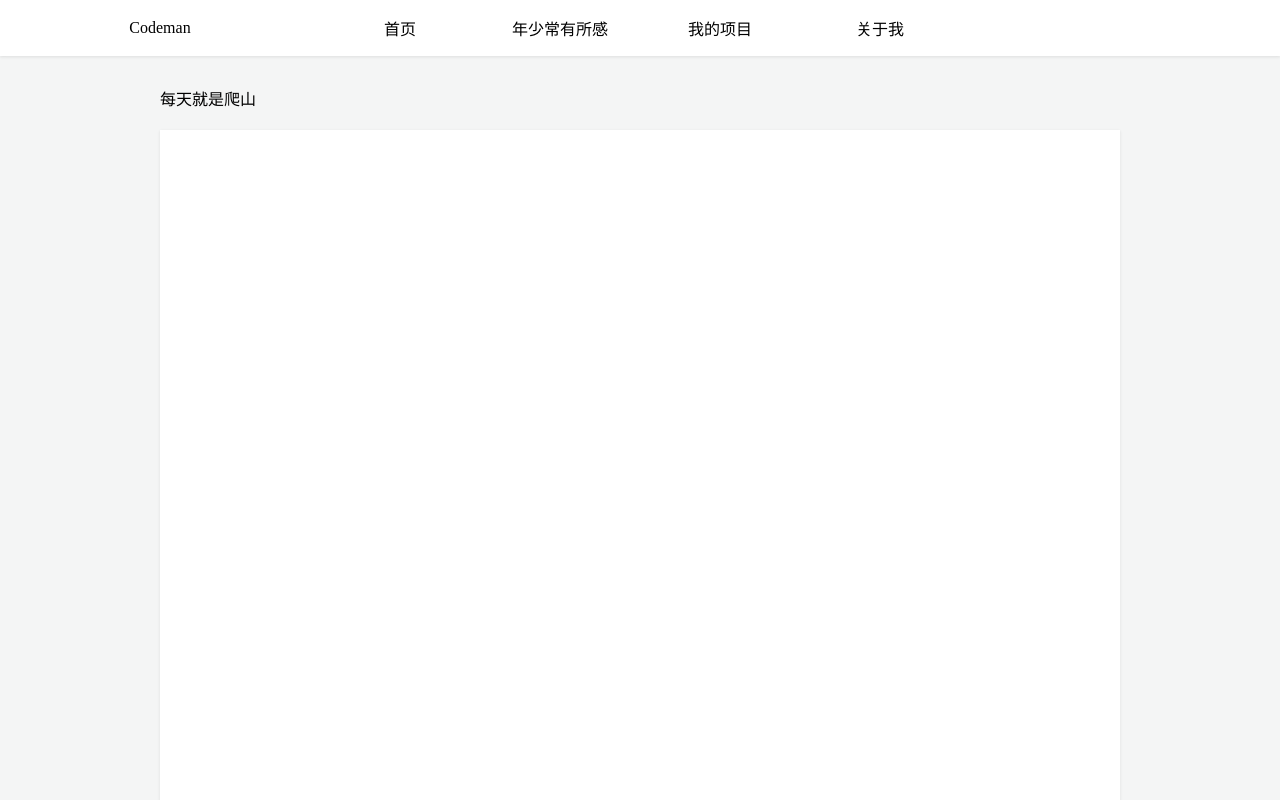
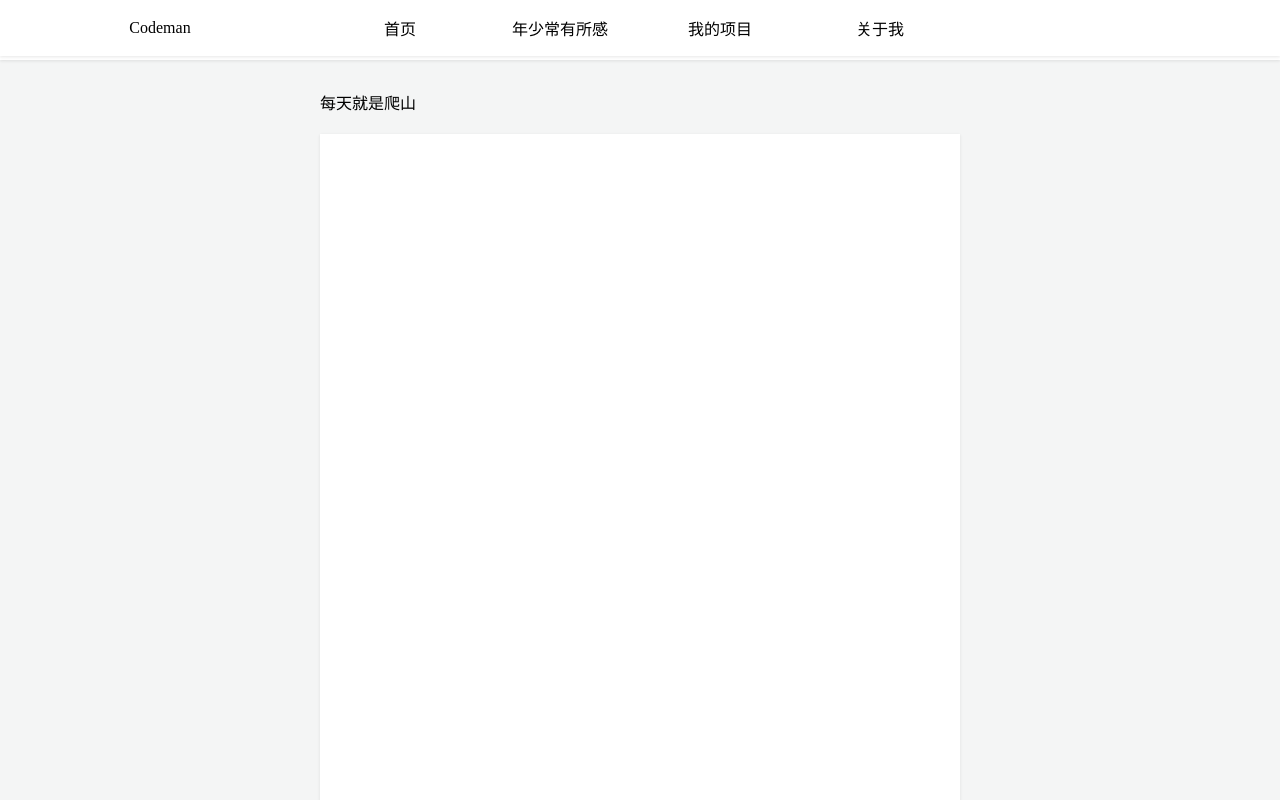
Before and after one commit to adgai/codeman, a website: page index.html in a window 1280 px wide. Shown: the top 800 px of the page. Drawn offline with Linux system fonts and the light colour scheme; files that its build step writes are made by us from their sources.

Commit message:
add ceiling home page

```diff
--- a/index.html
+++ b/index.html
@@ -5,10 +5,12 @@
     <title>Codeman</title>
     <link rel="stylesheet" type="text/css" href="./static/header.css">
     <link rel="stylesheet" type="text/css" href="./static/content.css">
-    <link rel="icon" type="image/x-icon" href="./static/icon.ico" />
+    <script src="./static/header.js"></script>
+    <link rel="icon" type="image/x-icon" href="./assets/icon/gangtiexia.svg"/>
 </head>
 <body>
 <div class="header">
+    <div class="header_common">
         <div class="header_left">
             <div class="header_left_box">
                 <span>Codeman</span>
@@ -27,12 +29,34 @@
         </div>
 
         <div class="header_right">
+        </div>
+    </div>
+    <div class="header_flow">
+        <div class="PageHeader">
+            <div class="QuestionHeader-content">
 
+                <div class="QuestionHeader-left">
+
+                </div>
+
+                <div class="QuestionHeader-main">
+                    <div class="QuestionHeader-main-c">
+                        <h1 class="QuestionHeader-title">长风破浪会有时</h1>
+                    </div>
+
+                </div>
+                <div class="QuestionHeader-right">
+
+                </div>
+            </div>
+
+        </div>
     </div>
 
 </div>
 
 <div class="main">
+    <div class="left"></div>
     <div class="home">
         <div class="slogan"><span>每天就是爬山</span></div>
 
@@ -43,8 +67,10 @@
             </div>
         </div>
     </div>
+    <div class="right"></div>
 
 </div>
 
+
 </body>
 </html>
--- a/posts/static/content.css
+++ b/posts/static/content.css
@@ -14,11 +14,27 @@
 
 
 }
+.main{
+    display: flex;
+    flex-direction: row;
+}
 .home{
     margin-right: auto;
     margin-left: auto;
     /* display: flex; */
     max-width: 960px;
+    /*min-width: 50%;   */
+    width: 50%;
+}
+.left{
+    width: 25%;
+    min-width: 25%;
+    /*background-image: url("../assets/img/iron-man-1.png");*/
+    /*background-size: 100% 100%; !* 宽度为100px，高度自动 *!*/
+
+}
+.right{    width: 25%;
+    min-width: 25%
 }
 
 .content ul li{
@@ -29,15 +45,16 @@
 }
 body{
     margin: 0;
+    /*background-image: url("../assets/img/iron-man-1.png") no-repeat;*/
 }
 html{
     background-color: #f4f5f5;
 }
 .main{
     padding-top: 30px;
-    padding-right: 100px;
-    padding-left: 100px;
-    height: 100%;
+    /*padding-right: 100px;*/
+    /*padding-left: 100px;*/
+    height: 2000px;
     min-height:600px;
 }
 .article{
--- a/posts/static/header.css
+++ b/posts/static/header.css
@@ -1,4 +1,4 @@
-.header{
+.header_common{
     display: flex;
     align-items: center;
     /*border-bottom: ;*/
@@ -7,6 +7,7 @@
     -webkit-box-shadow: 0 1px 3px rgba(26, 26, 26, .1);
     box-shadow: 0 1px 3px rgba(26, 26, 26, .1);
     background-clip: content-box;
+    position: relative;
 }
 
 .header_left{
@@ -104,3 +105,82 @@ a.button:hover {
 a.button:active {
     background-color: #1e6f9f;
 }
+.PageHeader {
+    position: absolute;
+    top: 0;
+    left: 0;
+    width: 100%;
+    height: 100%;
+    -webkit-transition: -webkit-transform .3s;
+    transition: -webkit-transform .3s;
+    transition: transform .3s;
+    transition: transform .3s, -webkit-transform .3s;
+}
+.QuestionHeader-main {
+    display: flex;
+    align-items: center;
+    flex-direction: row;
+    /*margin-left: 20%;*/
+    font-size: 15px;
+    width: 50%;
+}
+.QuestionHeader-content {
+    display: -webkit-box;
+    display: -ms-flexbox;
+    display: flex;
+    -webkit-box-pack: justify;
+    -ms-flex-pack: justify;
+    justify-content: space-between;
+    width: 100%;
+    height: 100%;
+    /*padding: 0 16px;*/
+    /*margin: 0 auto;*/
+}
+
+.PageHeader {
+    position: absolute;
+    top: 0;
+    left: 0;
+    width: 100%;
+    height: 100%;
+    -webkit-transition: -webkit-transform .3s;
+    transition: -webkit-transform .3s;
+    transition: transform .3s;
+    transition: transform .3s, -webkit-transform .3s;
+}
+
+.PageHeader:not(.is-shown) {
+    -webkit-transform: translateY(100%);
+    transform: translateY(100%);
+}
+
+.header.is-fixed {
+    width: 100%;
+    position: fixed;
+    z-index: 2;
+    -webkit-font-smoothing: subpixel-antialiased;
+}
+.header{
+    height: 60px;
+
+    position: relative;
+    z-index: 100;
+    min-width: 1032px;
+    overflow: hidden;
+    background: #fff;
+    -webkit-box-shadow: 0 1px 3px rgba(26, 26, 26, .1);
+    box-shadow: 0 1px 3px rgba(26, 26, 26, .1);
+    background-clip: content-box;
+}
+
+.header.is-hidden .header_common {
+    -webkit-transform: translateY(-100%);
+    transform: translateY(-100%);
+}
+
+.QuestionHeader-left{
+    width: 25%;
+}
+.QuestionHeader-right{
+    width: 25%;
+}
```
Also changed, not shown: posts/static/article.html (+1 -0 lines), posts/static/header.js (added, +67 -0 lines), posts/assets/icon/gangtiexia.svg (added), posts/assets/img/iron-man-1.png (added). Lines whose indentation alone changed are shown as unchanged.
